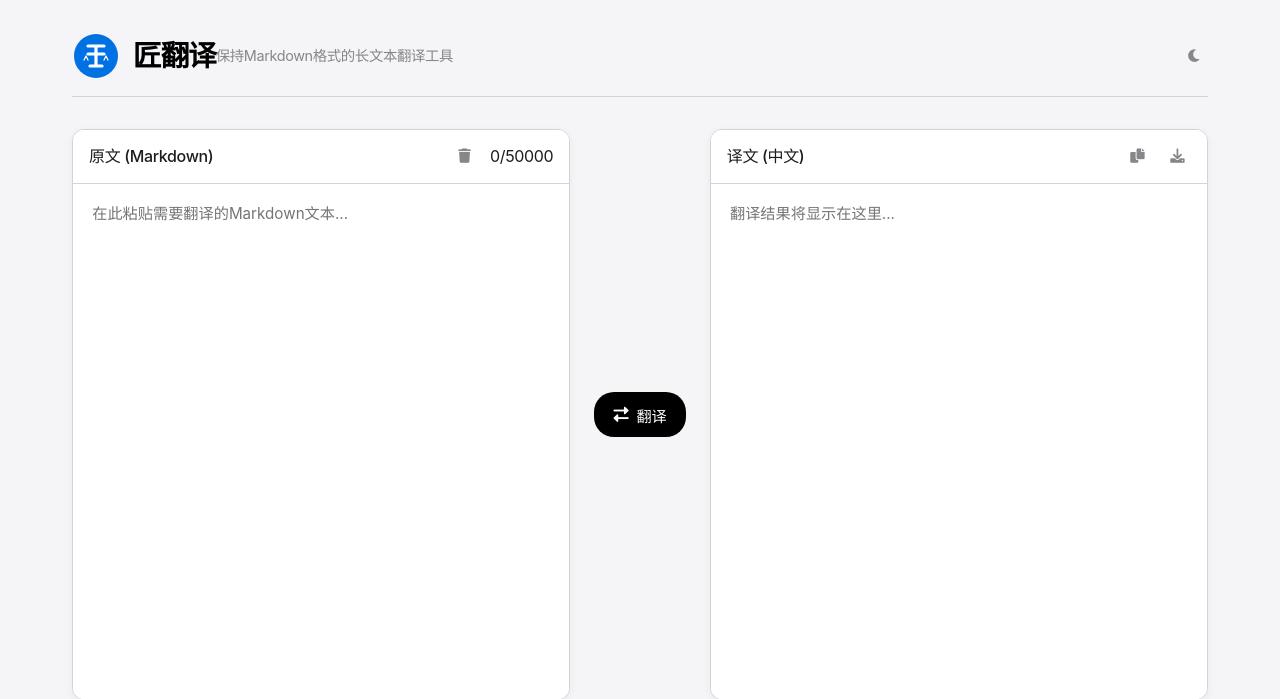
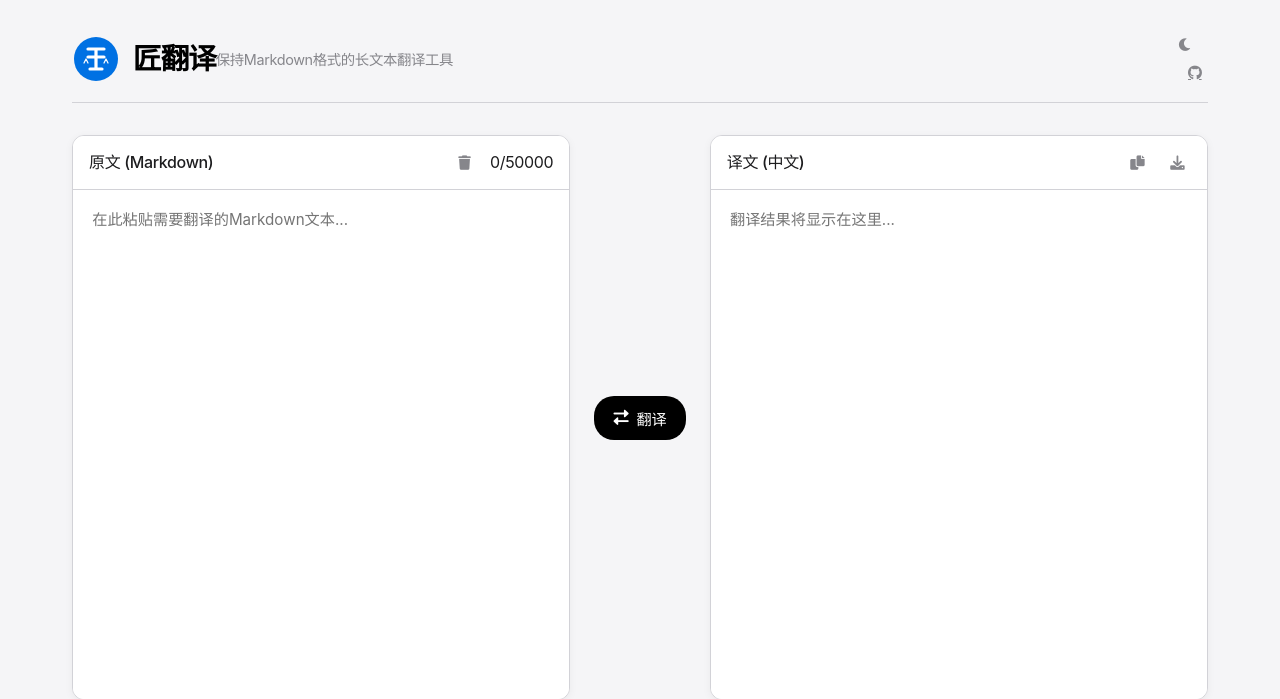
Before and after one commit to ligj1706/mdfanyi, a Flask app: page / in a window 1280 px wide. Shown: the top 699 px of the page. Run offline with Flask 3, Linux system fonts and the light colour scheme; some libraries are stand-ins or nearby versions.

Commit message:
优化README和前端，添加GitHub开源链接

```diff
--- a/templates/index.html
+++ b/templates/index.html
@@ -21,6 +21,9 @@
                 <button id="theme-toggle-btn" class="icon-button" title="切换主题">
                     <i class="fas fa-moon"></i>
                 </button>
+                <a href="https://github.com/ligj1706/mdfanyi" class="icon-button" title="GitHub开源仓库" target="_blank" rel="noopener noreferrer" style="margin-left: 10px;">
+                    <i class="fab fa-github"></i>
+                </a>
             </div>
         </header>
 
```
Also changed, not shown: README.md, 1 other file.
